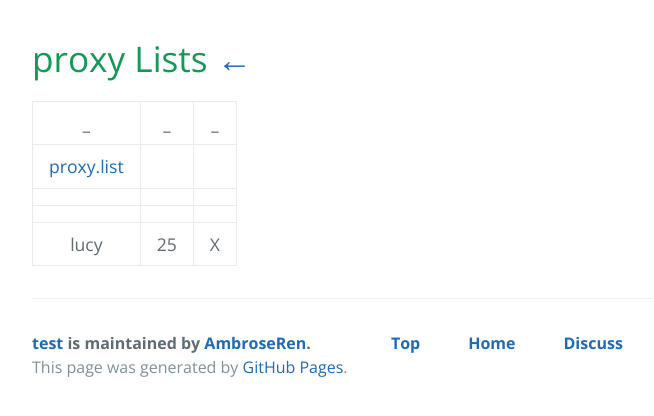
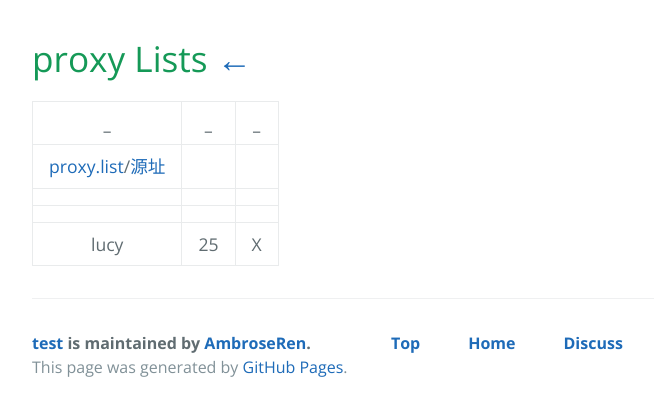
Before and after one commit to AmbroseRen/test, a Jekyll site: the page built from Data/Python/proxy/index.md, in a window 1280 px wide. Shown: the top 416 px of the page, without its empty margins (192-846 px from the left). Built offline with Jekyll 4.4.1, drawn with Linux system fonts in a browser that asks for light colours; our own code applies the rules of GitHub Pages for plain Markdown files; the repository's description, which GitHub fills in, is left out.

Commit message:
Update index.md

```diff
--- a/Data/Python/proxy/index.md
+++ b/Data/Python/proxy/index.md
@@ -2,7 +2,7 @@
 
 | _ | _ | _ |
 |:---:|:---:|:---:|
-| [proxy.list](proxy.list.txt) | []() | []() |
+| [proxy.list](proxy.list.txt)/[源址](https://github.com/fate0?tab=repositories) | []() | []() |
 | []() | []() | []() |
 | []() | []() | []() |
 | lucy | 25 | X |
```
